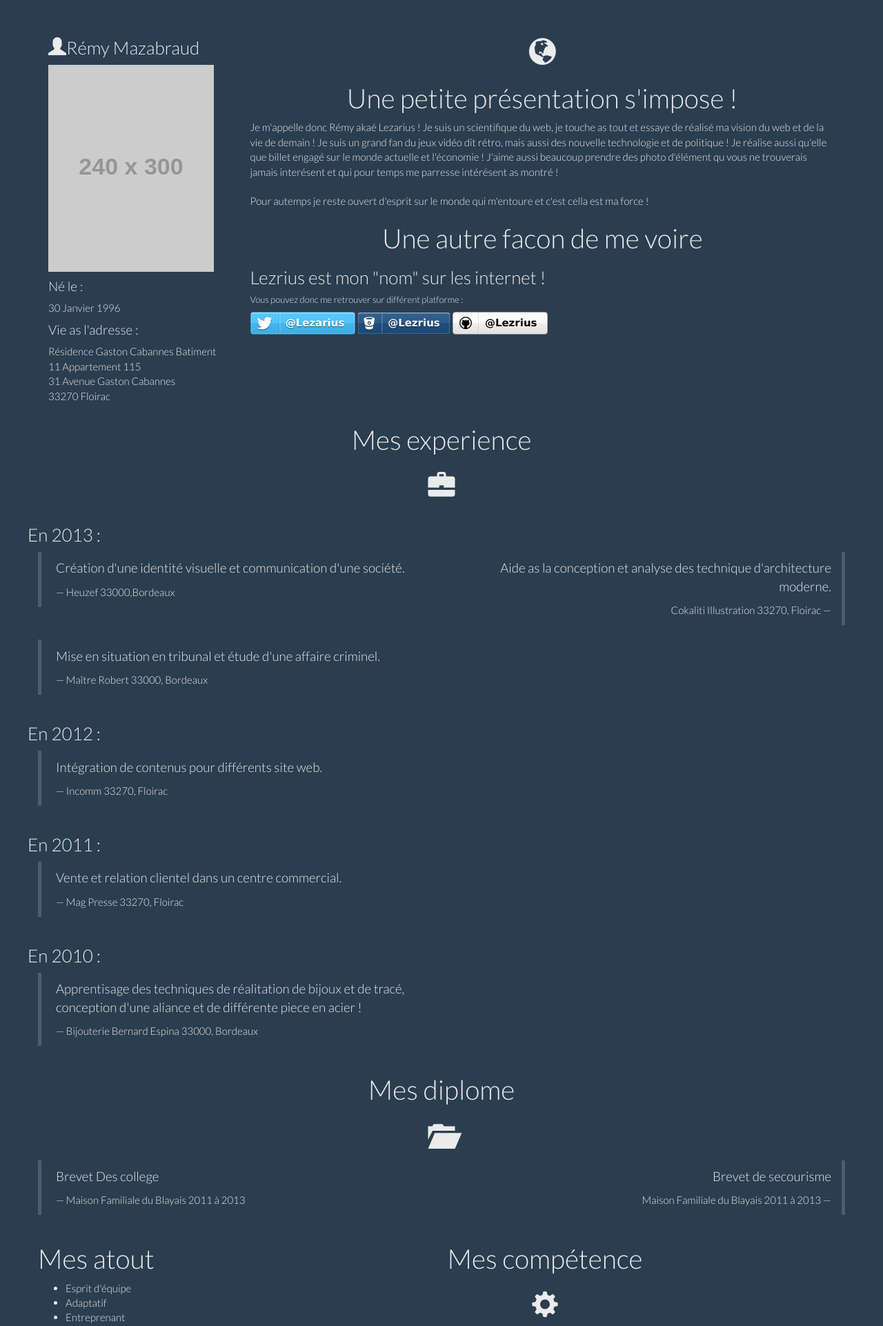
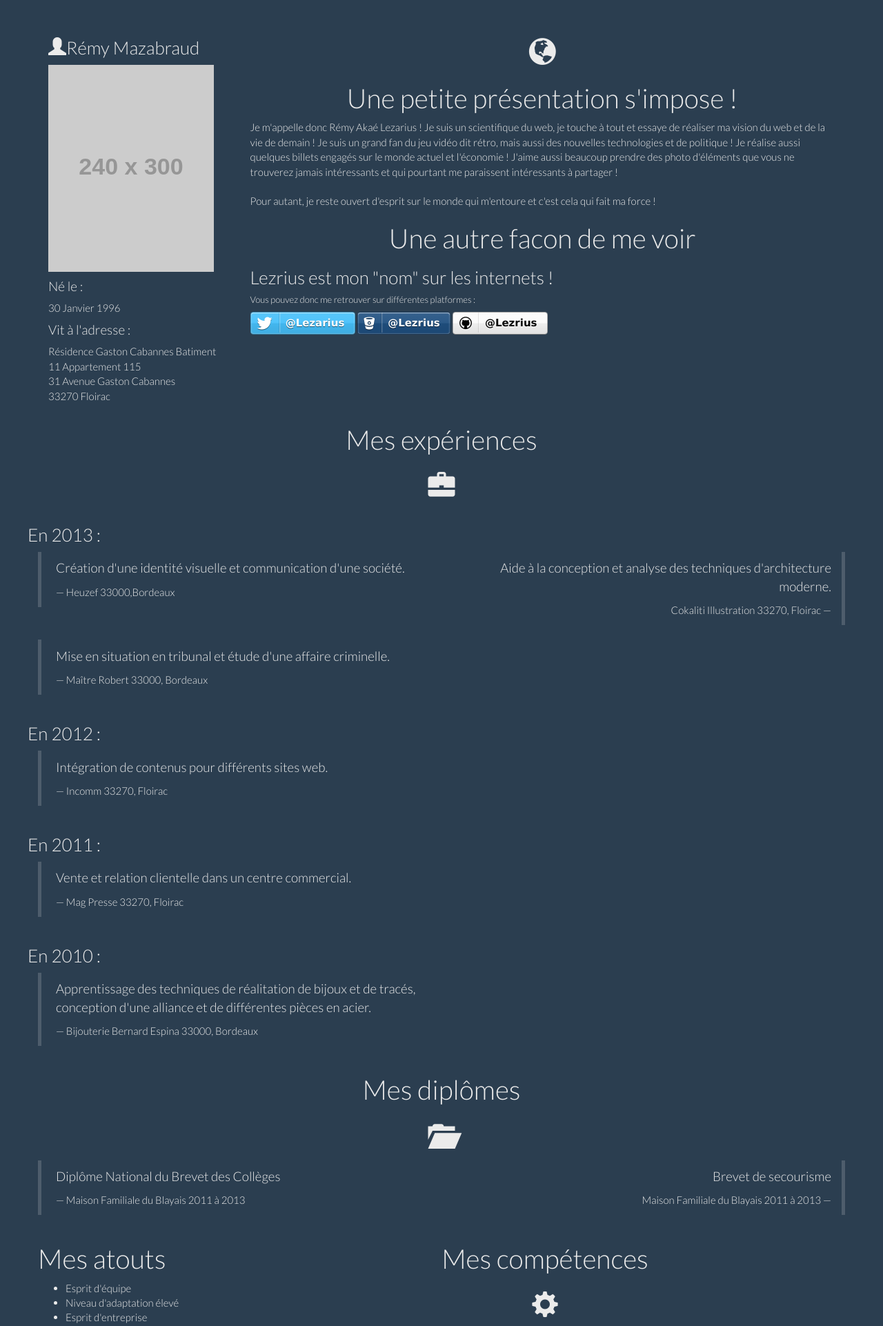
Before and after one commit to lezarius/CV, a PHP site: page / in a window 1280 px wide. Shown: the part 40-1962 px from the top of the page at 69% size. Run offline with PHP 8.4, Linux system fonts and the light colour scheme; grey boxes labelled with a size stand in for pictures from a placeholder-image service; some libraries are stand-ins or nearby versions.

Commit message:
Update index.php

```diff
--- a/index.php
+++ b/index.php
@@ -21,18 +21,18 @@
   <h1 align="center"><span class="glyphicon glyphicon-globe"></span></h1>
 <h1 align="center"> Une petite présentation s'impose ! </h1>
 <article>
-Je m'appelle donc Rémy akaé Lezarius ! Je suis un scientifique du web, je touche as tout et essaye de réalisé ma vision du web et de la vie de demain !
-Je suis un grand fan du jeux vidéo dit rétro, mais aussi des nouvelle technologie et de politique ! Je réalise aussi qu'elle que billet engagé
-sur le monde actuelle et l'économie ! J'aime aussi beaucoup prendre des photo d'élément qu vous ne trouverais jamais interésent et qui pour temps
-me parresse intérésent as montré !
+Je m'appelle donc Rémy Akaé Lezarius ! Je suis un scientifique du web, je touche à tout et essaye de réaliser ma vision du web et de la vie de demain !
+Je suis un grand fan du jeu vidéo dit rétro, mais aussi des nouvelles technologies et de politique ! Je réalise aussi quelques billets engagés
+sur le monde actuel et l'économie ! J'aime aussi beaucoup prendre des photo d'éléments que vous ne trouverez jamais intéressants et qui pourtant
+me paraissent intéressants à partager !
 <br>
 <br>
-Pour autemps je reste ouvert d'esprit sur le monde qui m'entoure et c'est cella est ma force !
+Pour autant, je reste ouvert d'esprit sur le monde qui m'entoure et c'est cela qui fait ma force !
 </article>
 
-<h1 align="center">Une autre facon de me voire</h1>
-<h3>Lezrius est mon "nom" sur les internet !</h3>
-<h6>Vous pouvez donc me retrouver sur différent platforme :</h6>
+<h1 align="center">Une autre facon de me voir</h1>
+<h3>Lezrius est mon "nom" sur les internets !</h3>
+<h6>Vous pouvez donc me retrouver sur différentes platformes :</h6>
 <p><a href="http://www.twitter.com/lezarius" class="zocial twitter">@Lezarius</a>
 	<a href="https://bitbucket.org/remy_mazabraud" class="zocial bitbucket">@Lezrius</a>
 	<a href="https://github.com/lezarius" class="zocial github">@Lezrius</a>
@@ -43,16 +43,16 @@ Pour autemps je reste ouvert d'esprit sur le monde qui m'entoure et c'est cella
 <img src="http://placehold.it/240x300" alt="">
 <h4>Né le : </h4>
 <p>30 Janvier 1996</p>
-<h4>Vie as l'adresse :</h4>
+<h4>Vit à l'adresse :</h4>
 <p>Résidence Gaston Cabannes Batiment 11 Appartement 115 </br>
 31 Avenue Gaston Cabannes </br>
 33270 Floirac
 </p>
   </div>
 </div>
-<!-- Mes experience -->
+<!-- Mes expériences -->
 <div class="row" id="xp">
-<h1 align="center">Mes experience</h1>
+<h1 align="center">Mes expériences</h1>
 <h1 align="center"><span class="glyphicon glyphicon-briefcase"></span>	</h1>
 <div class="row">
 <h3>En 2013 :</h3>
@@ -64,13 +64,13 @@ Pour autemps je reste ouvert d'esprit sur le monde qui m'entoure et c'est cella
           </div>
           <div class="col-lg-6">
             <blockquote class="pull-right">
-              <p>Aide as la conception et analyse des technique d'architecture moderne.</p>
+              <p>Aide à la conception et analyse des techniques d'architecture moderne.</p>
               <small>Cokaliti Illustration 33270, Floirac</small>
             </blockquote>
           </div>
 <div class="col-lg-6">
             <blockquote>
-              <p>Mise en situation en tribunal et étude d'une affaire criminel.</p>
+              <p>Mise en situation en tribunal et étude d'une affaire criminelle.</p>
               <small>Maître Robert 33000, Bordeaux</small>
             </blockquote>
           </div>
@@ -79,7 +79,7 @@ Pour autemps je reste ouvert d'esprit sur le monde qui m'entoure et c'est cella
 <h3>En 2012 :</h3>
           <div class="col-lg-6">
             <blockquote>
-              <p>Intégration de contenus pour différents site web.</p>
+              <p>Intégration de contenus pour différents sites web.</p>
               <small>Incomm 33270, Floirac</small>
             </blockquote>
           </div>
@@ -89,7 +89,7 @@ Pour autemps je reste ouvert d'esprit sur le monde qui m'entoure et c'est cella
 <h3>En 2011 :</h3>
           <div class="col-lg-6">
             <blockquote>
-              <p>Vente et relation clientel dans un centre commercial.</p>
+              <p>Vente et relation clientelle dans un centre commercial.</p>
               <small>Mag Presse 33270, Floirac</small>
             </blockquote>
           </div>
@@ -99,18 +99,18 @@ Pour autemps je reste ouvert d'esprit sur le monde qui m'entoure et c'est cella
 <h3>En 2010 :</h3>
           <div class="col-lg-6">
             <blockquote>
-              <p>Apprentisage des techniques de réalitation de bijoux et de tracé, conception d'une aliance et de différente piece en acier !</p>
+              <p>Apprentissage des techniques de réalitation de bijoux et de tracés, conception d'une alliance et de différentes pièces en acier.</p>
               <small>Bijouterie Bernard Espina 33000, Bordeaux</small>
             </blockquote>
           </div>
 
 </div>
 <div class="row">
-	<h1 align="center">Mes diplome</h1>
+	<h1 align="center">Mes diplômes</h1>
 	<h1 align="center"><span class="glyphicon glyphicon-folder-open"></span></h1>
           <div class="col-lg-6">
             <blockquote>
-              <p>Brevet Des college</p>
+              <p>Diplôme National du Brevet des Collèges</p>
               <small>Maison Familiale du Blayais 2011 à 2013</small>
             </blockquote>
           </div>
@@ -122,10 +122,10 @@ Pour autemps je reste ouvert d'esprit sur le monde qui m'entoure et c'est cella
           </div>
 
 </div>
-<!-- Mes compétence -->
+<!-- Mes compétences -->
 <div class="row" id="competence">
 <div class="col-md-9 col-md-push-3">
-	<h1 align="center">Mes compétence</h1>
+	<h1 align="center">Mes compétences</h1>
 	<h1 align="center"><span class="glyphicon glyphicon-cog"></span></h1>
      <div class="progress">
   <div class="progress-bar" role="progressbar" aria-valuenow="80" aria-valuemin="0" aria-valuemax="100" style="width: 80%;">HTML & CSS
@@ -151,12 +151,12 @@ Pour autemps je reste ouvert d'esprit sur le monde qui m'entoure et c'est cella
 
 
 <div class="col-md-3 col-md-pull-9">
-<h1>Mes atout</h1>
+<h1>Mes atouts</h1>
 <ul>
 	<li>Esprit d'équipe</li>
-	<li>Adaptatif</li>
-	<li>Entreprenant</li>
-	<li>Veille technoligique</li>
+	<li>Niveau d'adaptation élevé</li>
+	<li>Esprit d'entreprise</li>
+	<li>Veille technologique</li>
 </ul>
 </div>
 </div>
@@ -233,21 +233,21 @@ if(isset($_POST['submit'])) {
       <div class="jumbotron">
         <form role="form" method="post" action="<?php echo $_SERVER['PHP_SELF']; ?>" id="contactform">
           <fieldset>
-            <legend>Me contactez !</legend>
+            <legend>Me contacter !</legend>
 
             <?php if(isset($hasError)) { //If errors are found ?>
-              <p class="alert alert-danger">Verifié les champs que vous avez remplie. Merci.</p>
+              <p class="alert alert-danger">Verifiez les champs que vous avez remplis. Merci.</p>
             <?php } ?>
 
             <?php if(isset($emailSent) && $emailSent == true) { //If email is sent ?>
               <div class="alert alert-success">
                 <p><strong>Message envoyé !</strong></p>
-                <p>Merci pour le petit mot, <strong><?php echo $name;?></strong>! Ton message ma bien était transmie !</p>
+                <p>Merci pour le petit mot, <strong><?php echo $name;?></strong>! Ton message m'a bien été transmis !</p>
               </div>
             <?php } ?>
 
             <div class="form-group">
-              <label for="name">Ton Nom/Prenom<span class="help-required">*</span></label>
+              <label for="name">Ton Nom/Prénom<span class="help-required">*</span></label>
               <input type="text" name="contactname" id="contactname" value="" class="form-control required" role="input" aria-required="true" />
             </div>
 
@@ -269,10 +269,10 @@ if(isset($_POST['submit'])) {
 
 
             <div class="form-group">
-              <label for="subject">Subject<span class="help-required">*</span></label>
+              <label for="subject">Sujet<span class="help-required">*</span></label>
               <select name="subject" id="subject" class="form-control required" role="select" aria-required="true">
                 <option></option>
-                <option>Me contacté</option>
+                <option>Me contacter</option>
                 <option>Un projet ?</option>
                 <option>Un contrat ?</option>
                 <option>Autre?</option>
```
